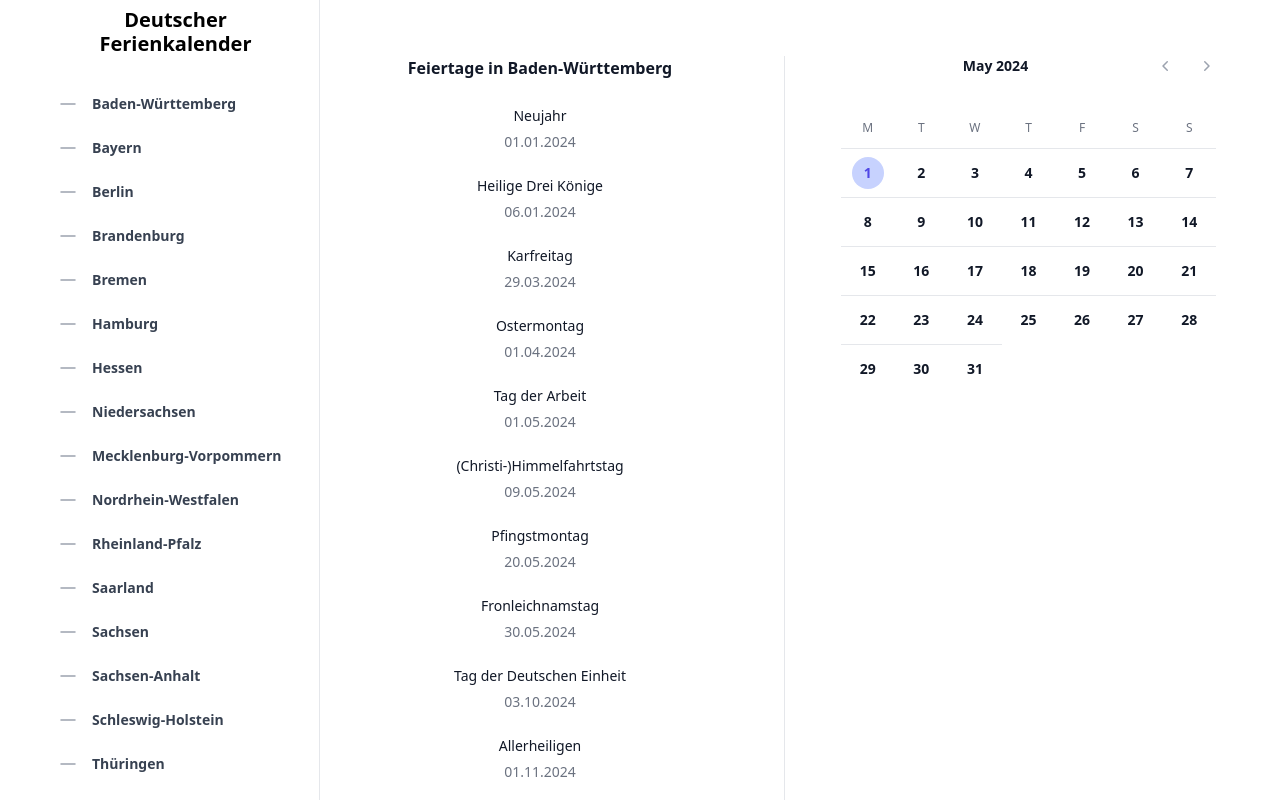
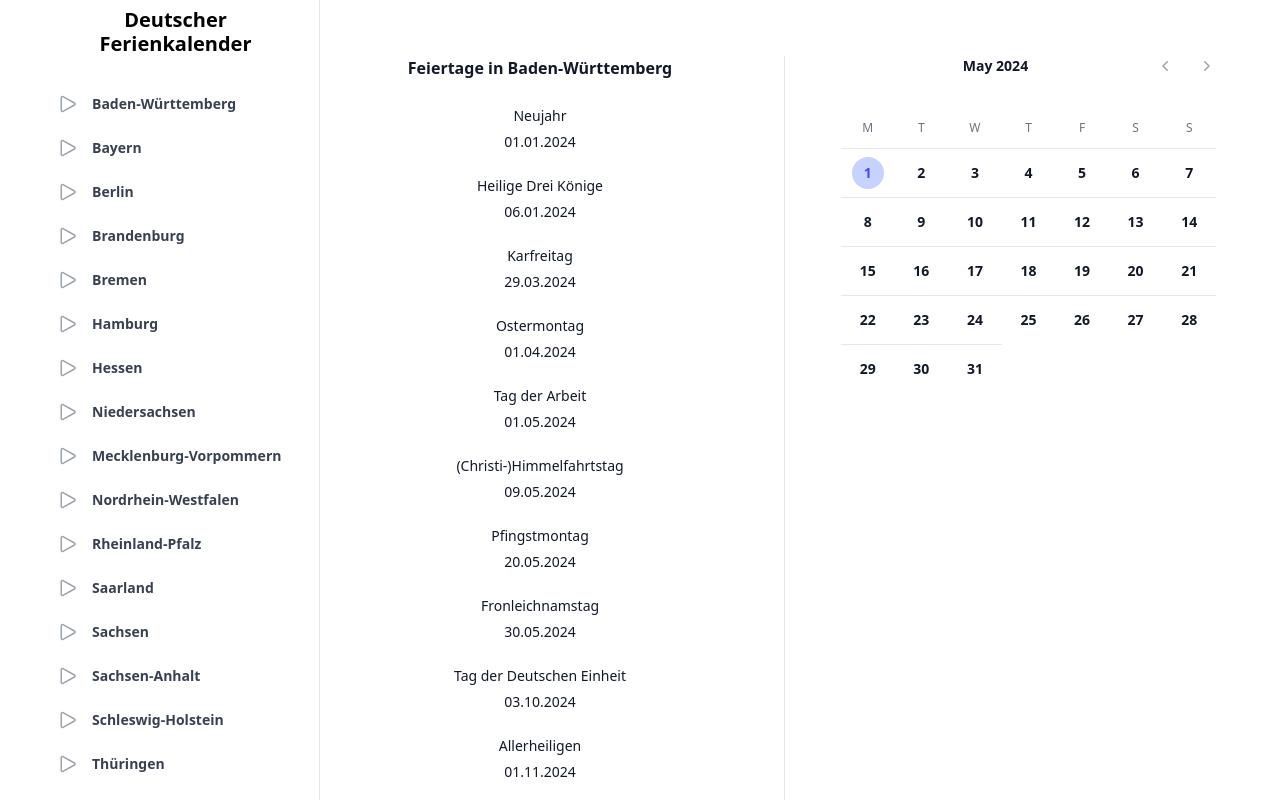
Before and after one commit to filmitro/calendar, a React (Vite) app: page / in a window 1280 px wide. Both pictures are taken after a click on the button "Baden-Württemberg". Shown: the top 800 px of the page. Built offline with nearby package versions, Linux system fonts and the light colour scheme; a web font is replaced by a local one.

Commit message:
selector on calendar button list

```diff
--- a/src/components/Calendar.tsx
+++ b/src/components/Calendar.tsx
@@ -18,12 +18,13 @@ const Calendar: React.FC<CalendarProps> = ({ selectedState }) => {
 
     const parseGermanDate = (dateStr: string): Date => {
         const [day, month, year] = dateStr.split('.').map(Number);
-        return new Date(year, month - 1, day);
+        return new Date(year, month - 1, day);  // Adjusted to ensure it's correctly parsed
     };
 
     const handleDateSelect = (dateStr: string) => {
         const newDate = parseGermanDate(dateStr);
         setSelectedDate(newDate);
+        // Set the current view to the selected date's month
         setCurrentDate(new Date(newDate.getFullYear(), newDate.getMonth(), 1));
     };
 
@@ -67,21 +68,31 @@ const Calendar: React.FC<CalendarProps> = ({ selectedState }) => {
     };
 
     const days = createDaysForCurrentMonth();
+    const isSelectedHoliday = (holidayDate: string) => {
+        if (!selectedDate) return false;
+        return selectedDate.toISOString().slice(0, 10) === parseGermanDate(holidayDate).toISOString().slice(0, 10);
+    };
 
     return (
         <div className="md:grid md:grid-cols-2 md:divide-x md:divide-gray-200">
-            <section className="md:pr-14 ">
+            <section className="md:pr-14">
                 <h2 className="text-base font-semibold leading-6 text-gray-900">Feiertage in {selectedState}</h2>
-                <ol className="mt-4 space-y-1 text-sm leading-6 text-gray-500">
+                <ol className="mt-4 space-y-1 text-sm leading-6">
                     {filteredHolidays.map((holiday, index) => (
                         <li
                             key={index}
-                            className="group flex items-center space-x-4 rounded-xl px-4 py-2 focus-within:bg-gray-100 hover:bg-gray-100"
+                            className={`group flex items-center space-x-4 rounded-xl px-4 py-2 ${
+                                isSelectedHoliday(holiday.date_24) ? 'bg-black' : 'focus-within:bg-gray-100 hover:bg-gray-100'
+                            }`}
                             onClick={() => handleDateSelect(holiday.date_24)}
                         >
                             <div className="flex-auto">
-                                <p className="text-gray-900">{holiday.name}</p>
-                                <p className="mt-0.5">{holiday.date_24}</p>
+                                <p className={`${isSelectedHoliday(holiday.date_24) ? 'text-white' : 'text-gray-900'}`}>
+                                    {holiday.name}
+                                </p>
+                                <p className={`mt-0.5 ${isSelectedHoliday(holiday.date_24) ? 'text-white' : 'text-gray-900'}`}>
+                                    {holiday.date_24}
+                                </p>
                             </div>
                         </li>
                     ))}
--- a/src/components/Sidebar.tsx
+++ b/src/components/Sidebar.tsx
@@ -3,8 +3,9 @@ import { Fragment, useState } from 'react'
 import { Dialog, Transition } from '@headlessui/react'
 import {
   Bars3Icon,
-  MinusIcon,
+  PlayIcon,
   XMarkIcon,
+
 } from '@heroicons/react/24/outline'
 
 interface SidebarProps {
@@ -12,22 +13,22 @@ interface SidebarProps {
 }
 
 const navigation = [
-  { name: 'Baden-Württemberg', href: '#', icon: MinusIcon, current: false },
-  { name: 'Bayern', href: '#', icon: MinusIcon, current: false },
-  { name: 'Berlin', href: '#', icon: MinusIcon, current: false },
-  { name: 'Brandenburg', href: '#', icon: MinusIcon, current: false },
-  { name: 'Bremen', href: '#', icon: MinusIcon, current: false },
-  { name: 'Hamburg', href: '#', icon: MinusIcon, current: false },
-  { name: 'Hessen', href: '#', icon: MinusIcon, current: false },
-  { name: 'Niedersachsen', href: '#', icon: MinusIcon, current: false },
-  { name: 'Mecklenburg-Vorpommern', href: '#', icon: MinusIcon, current: false },
-  { name: 'Nordrhein-Westfalen', href: '#', icon: MinusIcon, current: false },
-  { name: 'Rheinland-Pfalz', href: '#', icon: MinusIcon, current: false },
-  { name: 'Saarland', href: '#', icon: MinusIcon, current: false },
-  { name: 'Sachsen', href: '#', icon: MinusIcon, current: false },
-  { name: 'Sachsen-Anhalt', href: '#', icon: MinusIcon, current: false },
-  { name: 'Schleswig-Holstein', href: '#', icon: MinusIcon, current: false },
-  { name: 'Thüringen', href: '#', icon: MinusIcon, current: false }
+  { name: 'Baden-Württemberg', href: '#', icon: PlayIcon, current: false },
+  { name: 'Bayern', href: '#', icon: PlayIcon, current: false },
+  { name: 'Berlin', href: '#', icon: PlayIcon, current: false },
+  { name: 'Brandenburg', href: '#', icon: PlayIcon, current: false },
+  { name: 'Bremen', href: '#', icon: PlayIcon, current: false },
+  { name: 'Hamburg', href: '#', icon: PlayIcon, current: false },
+  { name: 'Hessen', href: '#', icon: PlayIcon, current: false },
+  { name: 'Niedersachsen', href: '#', icon: PlayIcon, current: false },
+  { name: 'Mecklenburg-Vorpommern', href: '#', icon: PlayIcon, current: false },
+  { name: 'Nordrhein-Westfalen', href: '#', icon: PlayIcon, current: false },
+  { name: 'Rheinland-Pfalz', href: '#', icon: PlayIcon, current: false },
+  { name: 'Saarland', href: '#', icon: PlayIcon, current: false },
+  { name: 'Sachsen', href: '#', icon: PlayIcon, current: false },
+  { name: 'Sachsen-Anhalt', href: '#', icon: PlayIcon, current: false },
+  { name: 'Schleswig-Holstein', href: '#', icon: PlayIcon, current: false },
+  { name: 'Thüringen', href: '#', icon: PlayIcon, current: false }
 ];
 
 
@@ -185,7 +186,7 @@ const Sidebar: React.FC<SidebarProps> = ({ children, onStateSelect }) => {
             <span className="sr-only">Open sidebar</span>
             <Bars3Icon className="h-6 w-6" aria-hidden="true" />
           </button>
-          <div className="flex-1 text-sm font-semibold leading-6 text-gray-900">Choose state</div>
+          <div className="flex-1 text-sm font-semibold leading-6 text-gray-900">Wählen Sie ein Bundesland aus</div>
         </div>
 
         <main className="lg:pl-72">
```
